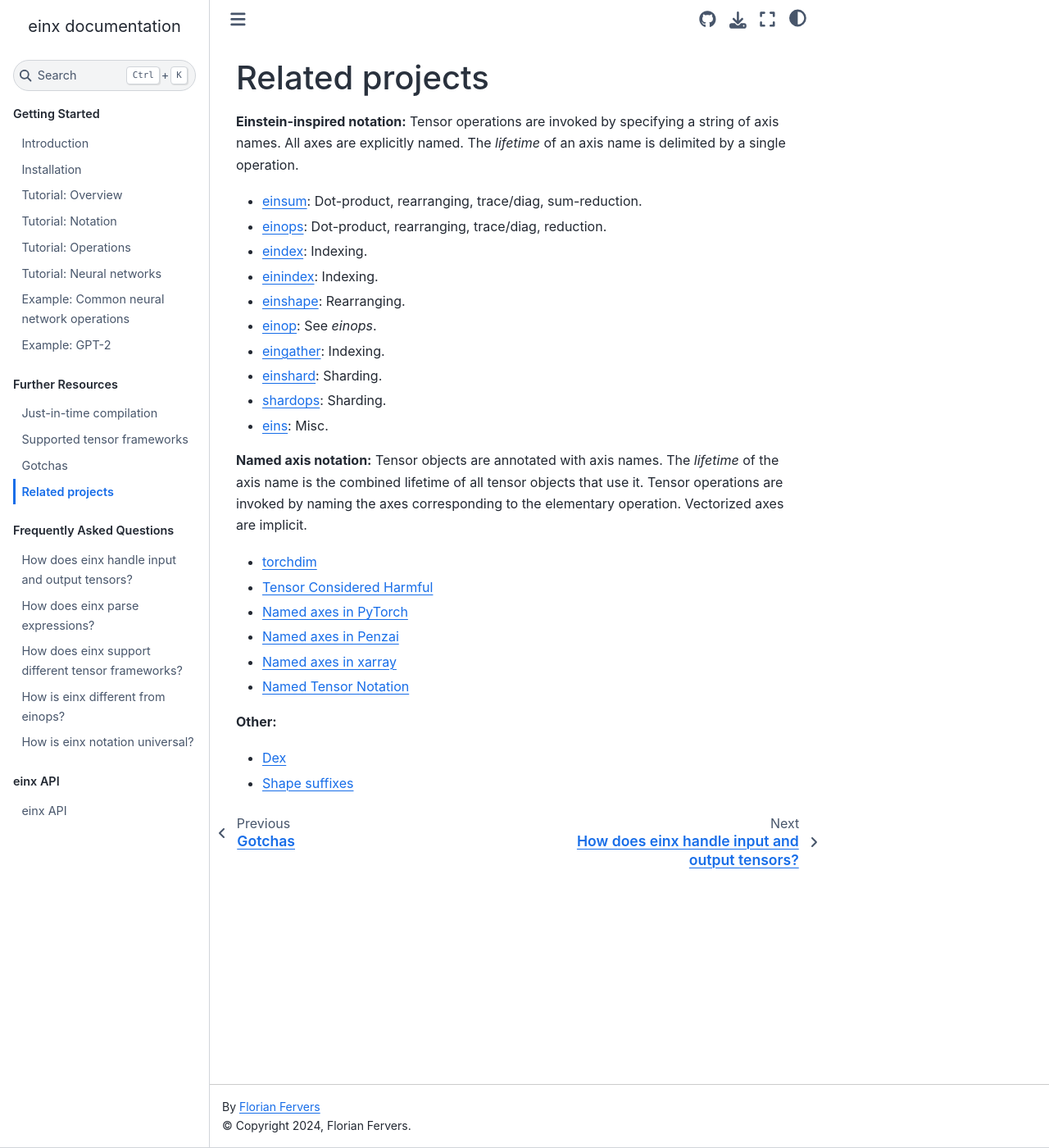
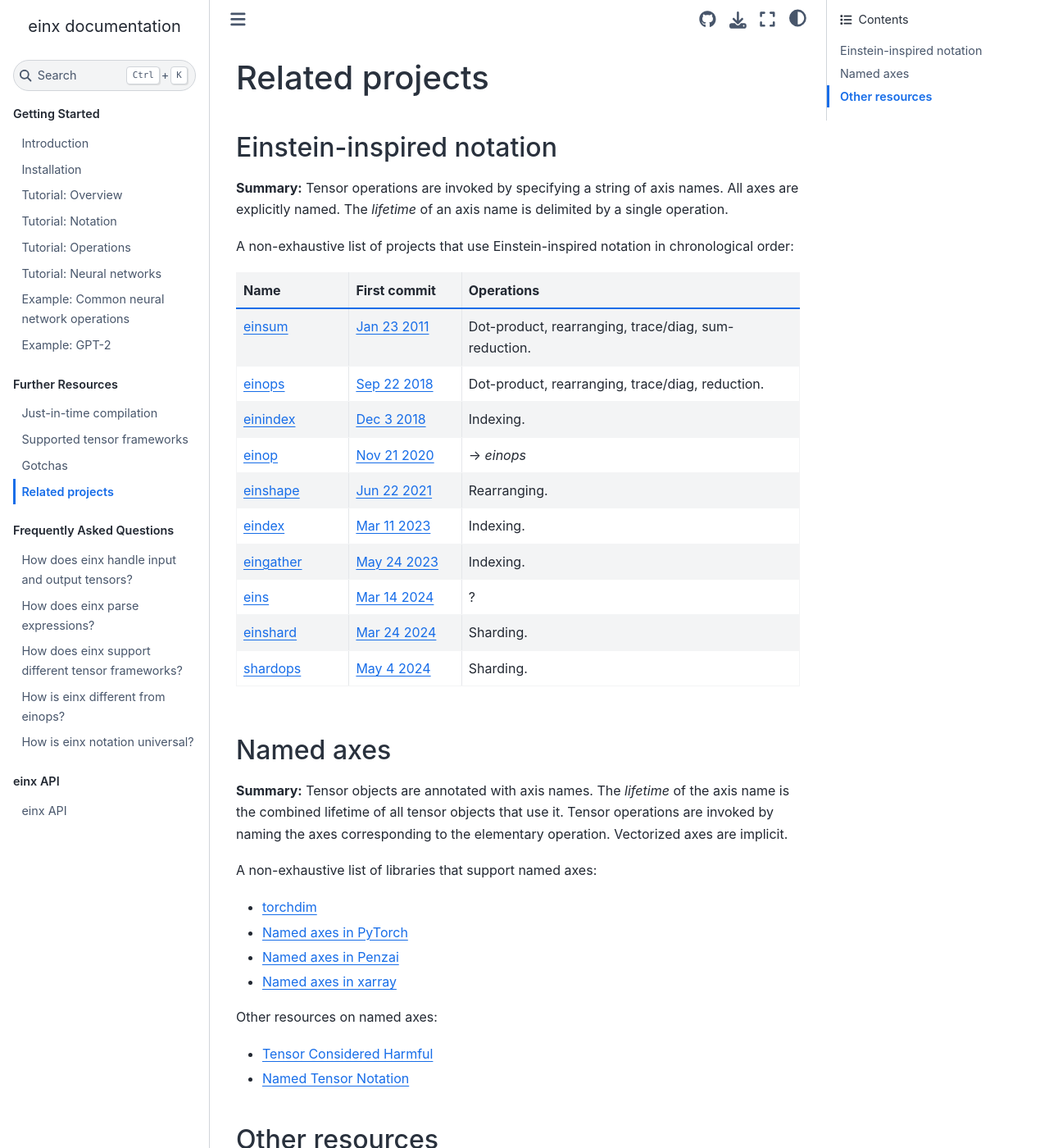
Before and after one commit to fferflo/einx, a Sphinx documentation site: the page built from docs/source/more/related.rst, in a window 1280 px wide and 1400 px high. Shown: the whole window at 82% size. Built offline with Sphinx 7.4.7 and the Sphinx Book theme 1.1.4, drawn with Linux system fonts in a browser that asks for light colours.

Commit message:
Update docs

```diff
--- a/docs/source/more/related.rst
+++ b/docs/source/more/related.rst
@@ -1,32 +1,74 @@
 Related projects
 ################
 
-**Einstein-inspired notation:** Tensor operations are invoked by specifying a string of axis names. All axes are explicitly named.
+Einstein-inspired notation
+==========================
+
+**Summary:** Tensor operations are invoked by specifying a string of axis names. All axes are explicitly named.
 The *lifetime* of an axis name is delimited by a single operation.
 
-* `einsum <https://numpy.org/doc/stable/reference/generated/numpy.einsum.html>`_: Dot-product, rearranging, trace/diag, sum-reduction.
-* `einops <https://github.com/arogozhnikov/einops>`_: Dot-product, rearranging, trace/diag, reduction.
-* `eindex <https://github.com/arogozhnikov/eindex>`_: Indexing.
-* `einindex <https://github.com/malmaud/einindex>`_: Indexing.
-* `einshape <https://github.com/google-deepmind/einshape>`_: Rearranging.
-* `einop <https://github.com/cgarciae/einop>`_: See *einops*.
-* `eingather <https://twitter.com/francoisfleuret/status/1661372730241953793>`_: Indexing.
-* `einshard <https://github.com/ayaka14732/einshard>`_: Sharding.
-* `shardops <https://github.com/MatX-inc/seqax/tree/main>`_: Sharding.
-* `eins <https://github.com/nicholas-miklaucic/eins>`_: Misc.
+A non-exhaustive list of projects that use Einstein-inspired notation in chronological order:
 
-**Named axis notation:** Tensor objects are annotated with axis names. The *lifetime* of the axis name is the combined lifetime
+.. list-table::
+   :widths: 20, 20, 60
+   :header-rows: 1
+
+   * - Name
+     - First commit
+     - Operations
+
+   * - `einsum <https://numpy.org/doc/stable/reference/generated/numpy.einsum.html>`_
+     - `Jan 23 2011 <https://github.com/numpy/numpy/commit/a41de3adf9dbbff9d9f2f50fe0ac59d6eabd43cf>`_
+     - Dot-product, rearranging, trace/diag, sum-reduction.
+   * - `einops <https://github.com/arogozhnikov/einops>`_
+     - `Sep 22 2018 <https://github.com/arogozhnikov/einops/commit/8e72d792ee88dae177aba3e299179ed478b9a592>`_
+     - Dot-product, rearranging, trace/diag, reduction.
+   * - `einindex <https://github.com/malmaud/einindex>`_
+     - `Dec 3 2018 <https://github.com/malmaud/einindex/commit/5eb212246d6dfa7061cb76545ac1cb8e41c82525>`_
+     - Indexing.
+   * - `einop <https://github.com/cgarciae/einop>`_
+     - `Nov 21 2020 <https://github.com/arogozhnikov/einops/pull/91/commits/b959fff865a534b3f9800024558b24759f3b4002>`_
+     - → *einops*
+   * - `einshape <https://github.com/google-deepmind/einshape>`_
+     - `Jun 22 2021 <https://github.com/google-deepmind/einshape/commit/69d853936d3401c711a723f938e6e20cf3811359>`_
+     - Rearranging.
+   * - `eindex <https://github.com/arogozhnikov/eindex>`_
+     - `Mar 11 2023 <https://github.com/arogozhnikov/eindex/commit/b787619efd868b7f5100cd69267aa80c4a6c8621>`_
+     - Indexing.
+   * - `eingather <https://twitter.com/francoisfleuret/status/1661372730241953793>`_
+     - `May 24 2023 <https://twitter.com/francoisfleuret/status/1661372730241953793>`_
+     - Indexing.
+   * - `eins <https://github.com/nicholas-miklaucic/eins>`_
+     - `Mar 14 2024 <https://github.com/nicholas-miklaucic/eins/commit/dc5e9a0a3f5bf6fb9e62427b6cedf1ffab1a8873>`_
+     - ?
+   * - `einshard <https://github.com/ayaka14732/einshard>`_
+     - `Mar 24 2024 <https://github.com/yixiaoer/mistral-v0.2-jax/commit/b800c054109a14fb04ce72ed1c990c7aa7bba628>`_
+     - Sharding.
+   * - `shardops <https://github.com/MatX-inc/seqax/tree/main>`_
+     - `May 4 2024 <https://github.com/MatX-inc/seqax/commit/db2bd8f8492875d7d09bacfb23b4b76bd5fec220>`_
+     - Sharding.
+
+Named axes
+==========
+
+**Summary:** Tensor objects are annotated with axis names. The *lifetime* of the axis name is the combined lifetime
 of all tensor objects that use it. Tensor operations are invoked by naming the axes corresponding to the elementary operation.
 Vectorized axes are implicit.
 
+A non-exhaustive list of libraries that support named axes:
+
 * `torchdim <https://github.com/facebookresearch/torchdim>`_
-* `Tensor Considered Harmful <https://nlp.seas.harvard.edu/NamedTensor>`_
 * `Named axes in PyTorch <https://pytorch.org/docs/stable/named_tensor.html>`_
 * `Named axes in Penzai <https://penzai.readthedocs.io/en/stable/notebooks/named_axes.html>`_
 * `Named axes in xarray <https://docs.xarray.dev/en/stable/>`_
+
+Other resources on named axes:
+
+* `Tensor Considered Harmful <https://nlp.seas.harvard.edu/NamedTensor>`_
 * `Named Tensor Notation <https://namedtensor.github.io/>`_
 
-**Other:**
+Other resources
+===============
 
 * `Dex <https://github.com/google-research/dex-lang>`_
 * `Shape suffixes <https://medium.com/@NoamShazeer/shape-suffixes-good-coding-style-f836e72e24fd>`_
```
